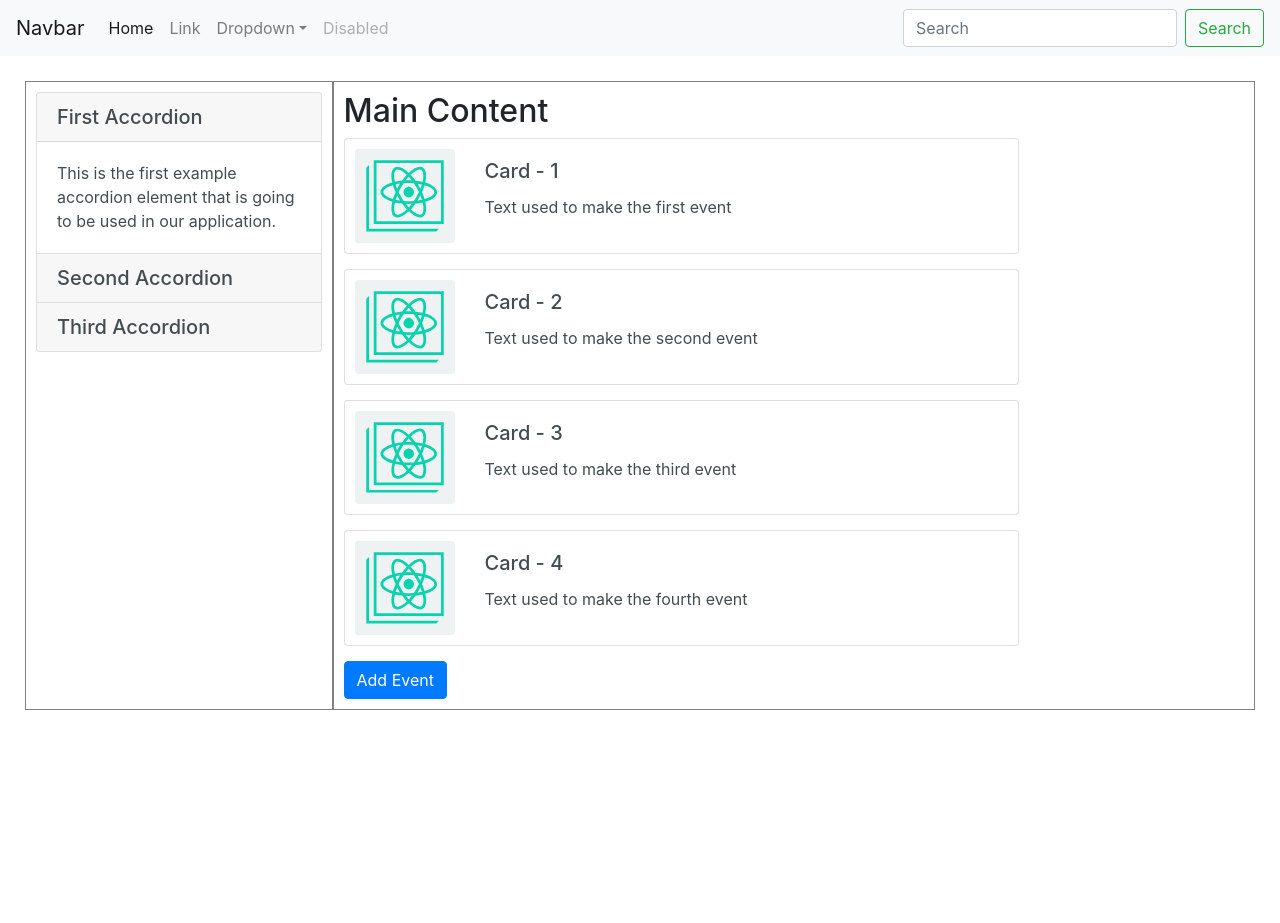
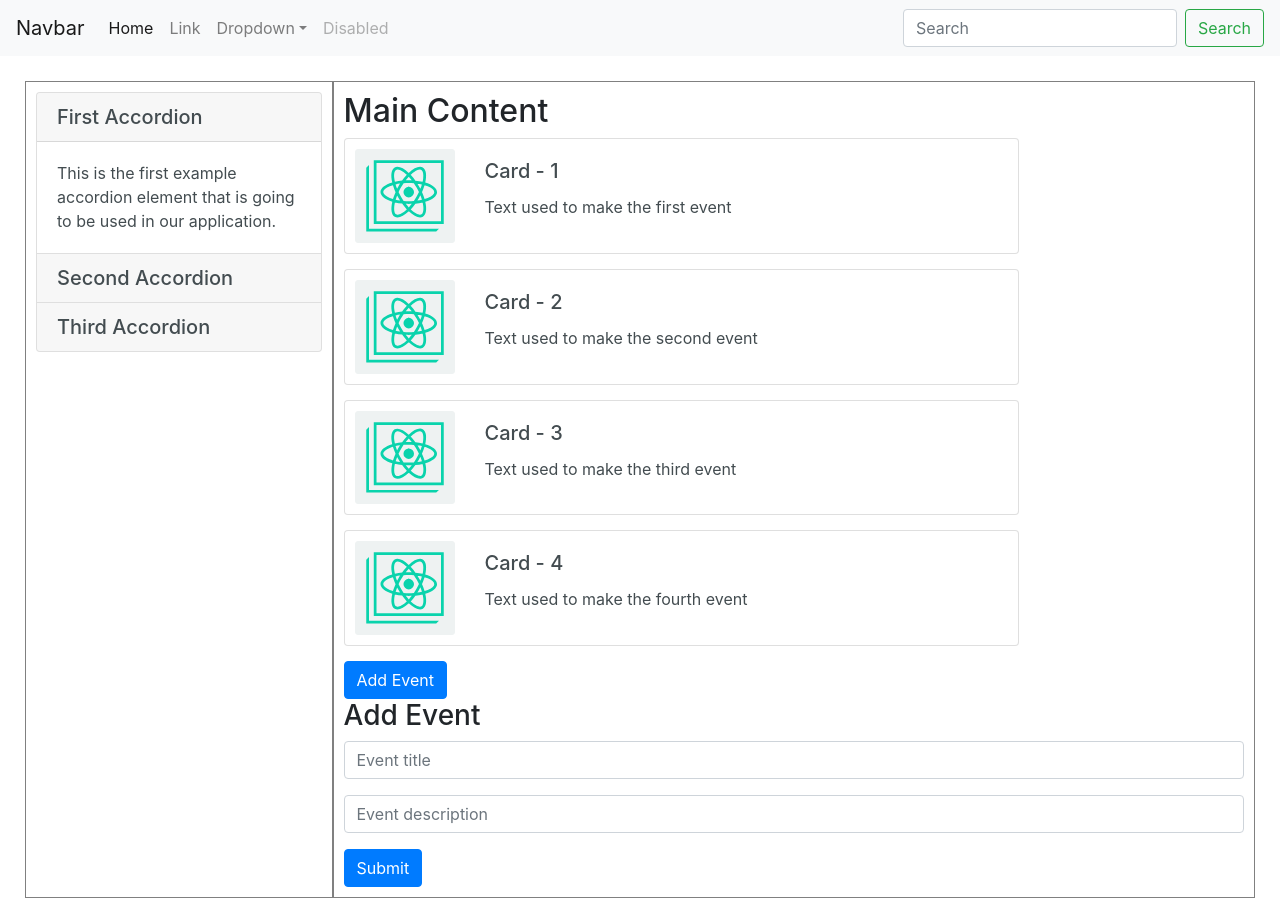
Before and after one commit to McCrakken/CS_3410-find-my-app, a React (Create React App) app: page / in a window 1280 px wide. Before the commit the page ends 800 px from the top, so only its background shows below. Built offline with nearby package versions, Linux system fonts and the light colour scheme.

Commit message:
Attempt at add item form for containers

```diff
--- /dev/null
+++ b/src/components/Form/Form.js
@@ -0,0 +1,18 @@
+import React from 'react';
+
+const Form = (props) => {
+  return(
+    <form onSubmit={props.onSubmit} onChange={props.onChange}>
+      <h3>Add Event</h3>
+      <div className="form-group">
+        <input type="text" className="form-control" id="title" placeholder="Event title"/>
+      </div>
+      <div className="form-group">
+        <input type="text" className="form-control" id="text" placeholder="Event description"/>
+      </div>
+      <button type="submit" onClick={props.addNew} className="btn btn-primary">Submit</button>
+    </form>
+  );
+};
+
+export default Form;
--- a/src/containers/EventCard/EventCardContainer.js
+++ b/src/containers/EventCard/EventCardContainer.js
@@ -2,6 +2,7 @@ import React, {Component} from 'react';
 
 import logo from '../../logo.svg';
 import EventCard from "../../components/Card/EventCard/EventCard";
+import Form from "../../components/Form/Form";
 
 class EventCardContainer extends Component {
   state = {
@@ -11,6 +12,27 @@ class EventCardContainer extends Component {
       { title: 'Card - 3', text: 'Text used to make the third event'},
       { title: 'Card - 4', text: 'Text used to make the fourth event'}
     ]
+  };
+
+  handleChange = (e) => {
+    if(["title", "text"].includes(e.target.className)) {
+      let events = [...this.state.events];
+      events[e.target.dataset.id][e.target.className] = e.target.value;
+      this.setState({events}, () => console.log(this.state.events))
+    } else {
+      this.setState({[e.target.title]: e.target.value});
+    }
+  };
+
+  addEvent = (e) => {
+    this.setState((prevState) => ({
+      events: [...prevState.events, {title:e.target, text:""}]
+    }));
+  };
+
+  handleSubmit = (e) => {
+    console.log(this.state.events);
+    e.preventDefault();
   };
 
   render() {
@@ -25,6 +47,7 @@ class EventCardContainer extends Component {
           />}
         )}
         <button className={'btn btn-primary'}>Add Event</button>
+        <Form onSubmit={this.handleSubmit} onChange={this.handleChange} addNew={this.addEvent}/>
       </div>
 
     )
```
Lines whose indentation alone changed are shown as unchanged.
